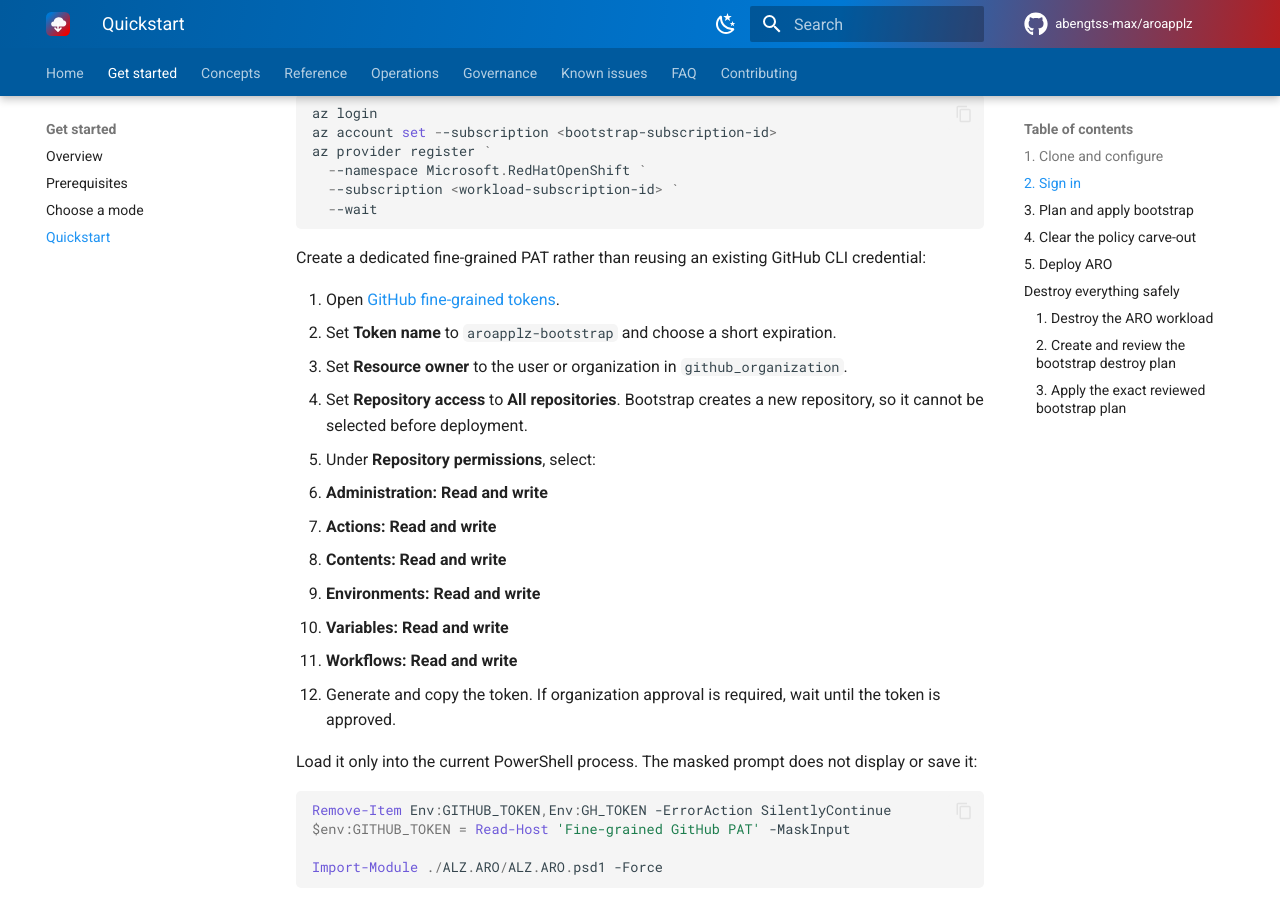
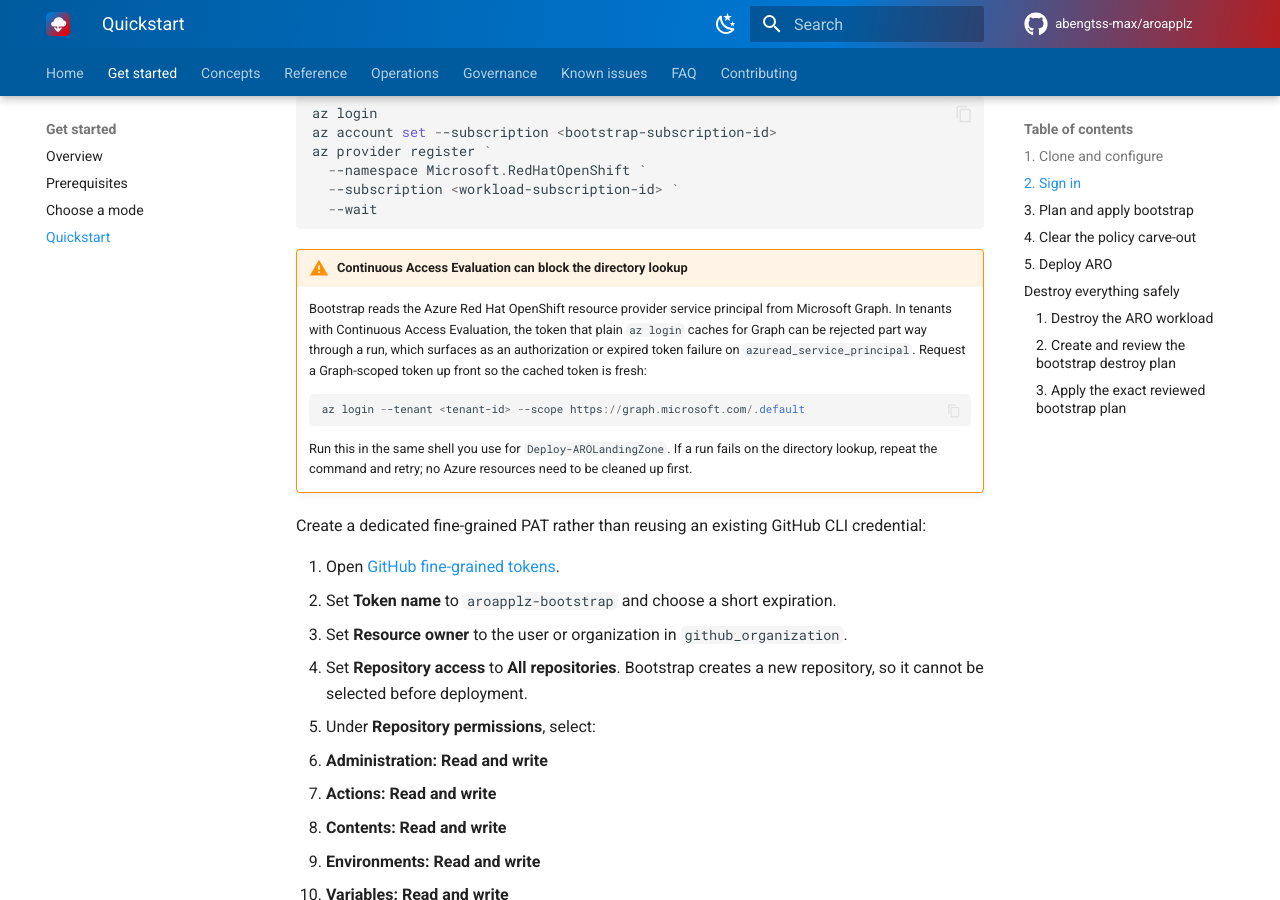
Before and after one commit to abengtss-max/aroapplz, an MkDocs documentation site: the page built from docs/get-started/quickstart.md, in a window 1280 px wide and 900 px high, scrolled down 984 px. Built offline with MkDocs 1.6.1 and Material for MkDocs 9.7.7, drawn with Linux system fonts in a browser that asks for light colours; comment, search, counter and statistics services are not loaded.

Commit message:
docs: note Graph-scoped sign-in requirement under Continuous Access Evaluation

````diff
--- a/docs/get-started/quickstart.md
+++ b/docs/get-started/quickstart.md
@@ -36,6 +36,15 @@ az provider register `
   --subscription <workload-subscription-id> `
   --wait
 ```
+
+!!! warning "Continuous Access Evaluation can block the directory lookup"
+    Bootstrap reads the Azure Red Hat OpenShift resource provider service principal from Microsoft Graph. In tenants with Continuous Access Evaluation, the token that plain `az login` caches for Graph can be rejected part way through a run, which surfaces as an authorization or expired token failure on `azuread_service_principal`. Request a Graph-scoped token up front so the cached token is fresh:
+
+    ```powershell
+    az login --tenant <tenant-id> --scope https://graph.microsoft.com/.default
+    ```
+
+    Run this in the same shell you use for `Deploy-AROLandingZone`. If a run fails on the directory lookup, repeat the command and retry; no Azure resources need to be cleaned up first.
 
 Create a dedicated fine-grained PAT rather than reusing an existing GitHub CLI credential:
 
````
